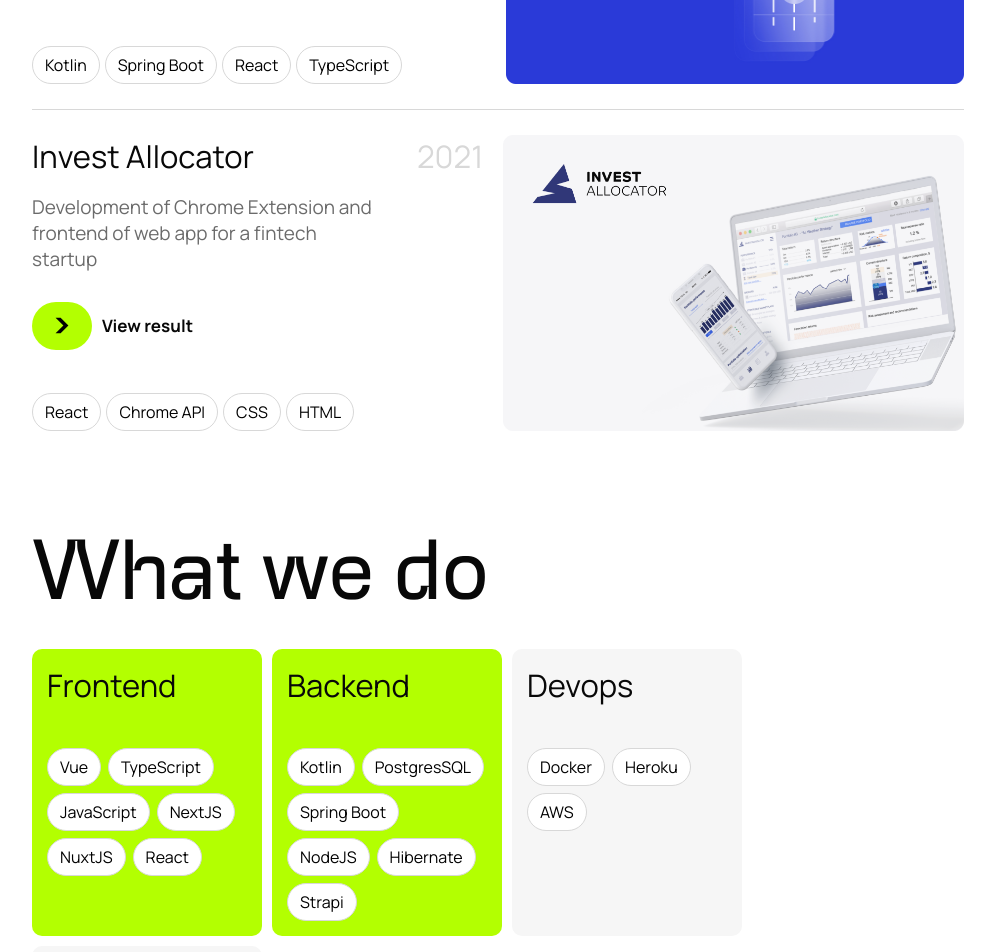
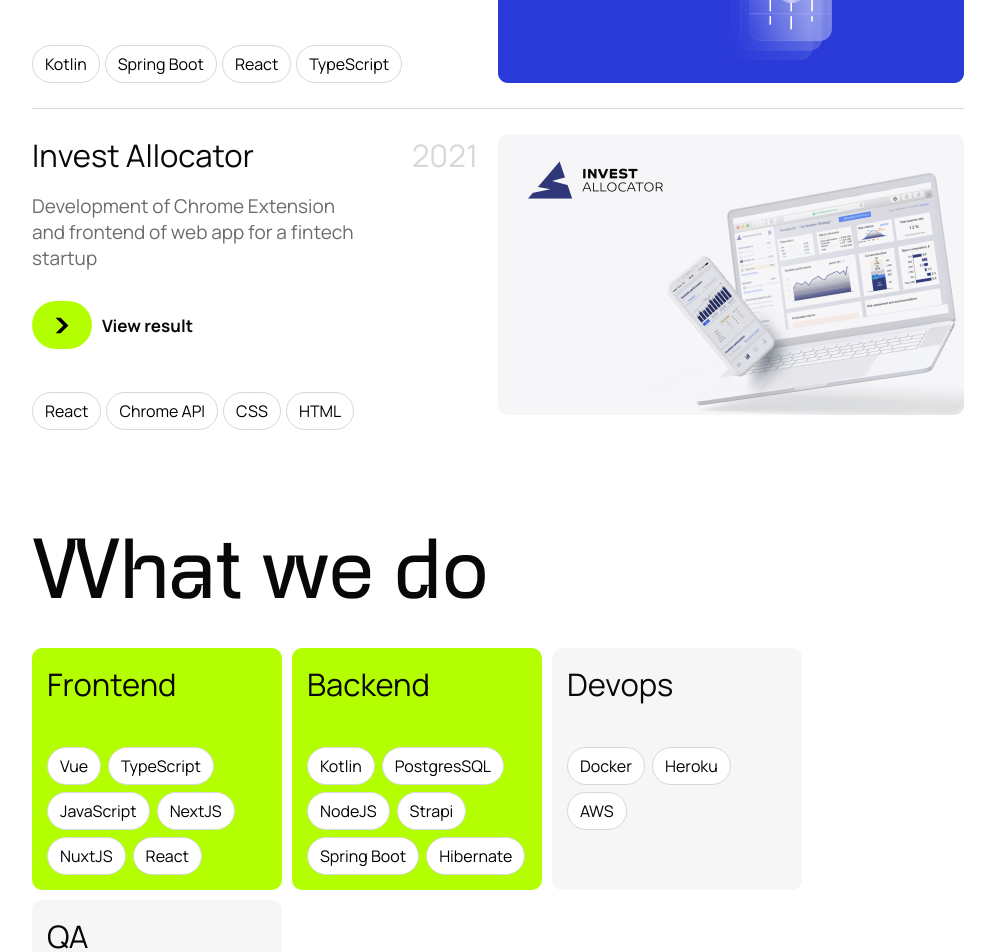
Before and after one commit to sourcemap-team/sm-landing, a Next.js app: page / in a window 1280 px wide. Shown: the part 2820-3772 px from the top of the page, without its empty margins (142-1137 px from the left). Built offline with nearby package versions, Linux system fonts and the light colour scheme.

Commit message:
1980px layout

```diff
--- a/src/app/(HomePage)/page.module.scss
+++ b/src/app/(HomePage)/page.module.scss
@@ -1,6 +1,4 @@
 .main {
   display: flex;
   flex-direction: column;
-  max-width: 952px;
-  margin: 0 auto;
 }
--- a/src/app/variables.scss
+++ b/src/app/variables.scss
@@ -1,2 +1,3 @@
+$desktop-xl: 1980px;
 $desktop-m: 1280px;
 $tablet: 770px;
--- a/src/widgets/Activity/Activity.module.scss
+++ b/src/widgets/Activity/Activity.module.scss
@@ -22,7 +22,6 @@
   flex-wrap: wrap;
   gap: 37px 20px;
   align-items: center;
-  justify-content: center;
 
   @media screen and (max-width: $tablet) {
     gap: 20px;
--- a/src/widgets/Contact/Contact.module.scss
+++ b/src/widgets/Contact/Contact.module.scss
@@ -49,6 +49,12 @@
     max-width: 100%;
     gap: 10px;
     margin-bottom: 18px;
+  }
+
+  @media screen and (min-width: $desktop-xl) {
+    gap: 310px;
+    max-width: 100%;
+    padding: 0 250px;
   }
 }
 
--- a/src/widgets/Hero/ Hero.module.scss
+++ b/src/widgets/Hero/ Hero.module.scss
@@ -20,6 +20,12 @@
     background-position: 70% 10%;
     min-height: 450px;
     padding: 20px 15px;
+  }
+
+  @media screen and (min-width: $desktop-xl) {
+    padding: 55px 75px;
+    background-size: auto;
+    min-height: 935px;
   }
 }
 
--- a/src/widgets/Layout/Layout.module.scss
+++ b/src/widgets/Layout/Layout.module.scss
@@ -3,6 +3,10 @@
   max-width: 1440px;
   margin: 0 auto;
   width: 100%;
+
+  @media screen and (min-width: $desktop-xl) {
+    max-width: 1980px;
+  }
 }
 
 .content {
@@ -10,6 +14,10 @@
   margin: 0 auto;
   width: 100%;
   padding: 30px 0 50px;
+
+  @media screen and (min-width: $desktop-xl) {
+    max-width: 1440px;
+  }
 
   @media screen and (max-width: $desktop-m) {
     padding: 105px 10px 94px;
--- a/src/widgets/Pricing/Pricing.module.scss
+++ b/src/widgets/Pricing/Pricing.module.scss
@@ -43,6 +43,10 @@
     text-align: center;
     flex-direction: column;
     max-width: 320px;
+  }
+
+  @media screen and (min-width: $desktop-xl) {
+    gap: 275px;
   }
 }
 
--- a/src/widgets/Projects/Projects.module.scss
+++ b/src/widgets/Projects/Projects.module.scss
@@ -20,6 +20,7 @@
   box-sizing: border-box;
   display: flex;
   gap: 20px;
+  justify-content: space-between;
   border-top: 1px solid var(--misc);
   padding: 25px 0;
 
@@ -33,6 +34,10 @@
 .info {
   display: flex;
   gap: 40px;
+
+  @media screen and (min-width: $desktop-xl) {
+    gap: 265px;
+  }
 }
 
 .text {
@@ -41,6 +46,10 @@
 
   @media screen and (max-width: $tablet) {
     margin: 5px 0 10px;
+  }
+
+  @media screen and (min-width: $desktop-xl) {
+    max-width: 520px;
   }
 }
 
@@ -119,6 +128,10 @@
   @media screen and (max-width: $tablet) {
     max-width: 100%;
   }
+
+  @media screen and (min-width: $desktop-xl) {
+    max-width: 609px;
+  }
 }
 
 .tablet {
--- a/src/widgets/Projects/Projects.tsx
+++ b/src/widgets/Projects/Projects.tsx
@@ -79,9 +79,7 @@ export const Projects = () => {
               ))}
             </div>
           </div>
-          <div className={styles.right}>
-            <img src={project.img} alt={project.title} className={styles.img} />
-          </div>
+          <img src={project.img} alt={project.title} className={styles.img} />
         </div>
       ))}
     </div>
--- a/src/widgets/Skills/Skills.module.scss
+++ b/src/widgets/Skills/Skills.module.scss
@@ -10,11 +10,15 @@
   @media screen and (max-width: $tablet) {
     gap: 15px;
   }
+
+  @media screen and (min-width: $desktop-xl) {
+    gap: 20px;
+  }
 }
 
 .skill {
   box-sizing: border-box;
-  max-width: 230px;
+  max-width: 250px;
   width: 100%;
   padding: 15px;
   border-radius: 10px;
@@ -25,6 +29,11 @@
     width: 100%;
     max-width: 100%;
     min-height: 160px;
+  }
+
+  @media screen and (min-width: $desktop-xl) {
+    max-width: 350px;
+    min-height: 203px;
   }
 }
 
--- a/src/widgets/Skills/Skills.tsx
+++ b/src/widgets/Skills/Skills.tsx
@@ -17,10 +17,10 @@ const SKILLS_LIST = [
     tags: [
       'Kotlin',
       'PostgresSQL',
+      'NodeJS',
+      'Strapi',
       'Spring Boot',
-      'NodeJS',
       'Hibernate',
-      'Strapi',
     ],
   },
   {
```
Also changed, not shown: public/images/hero.png.
